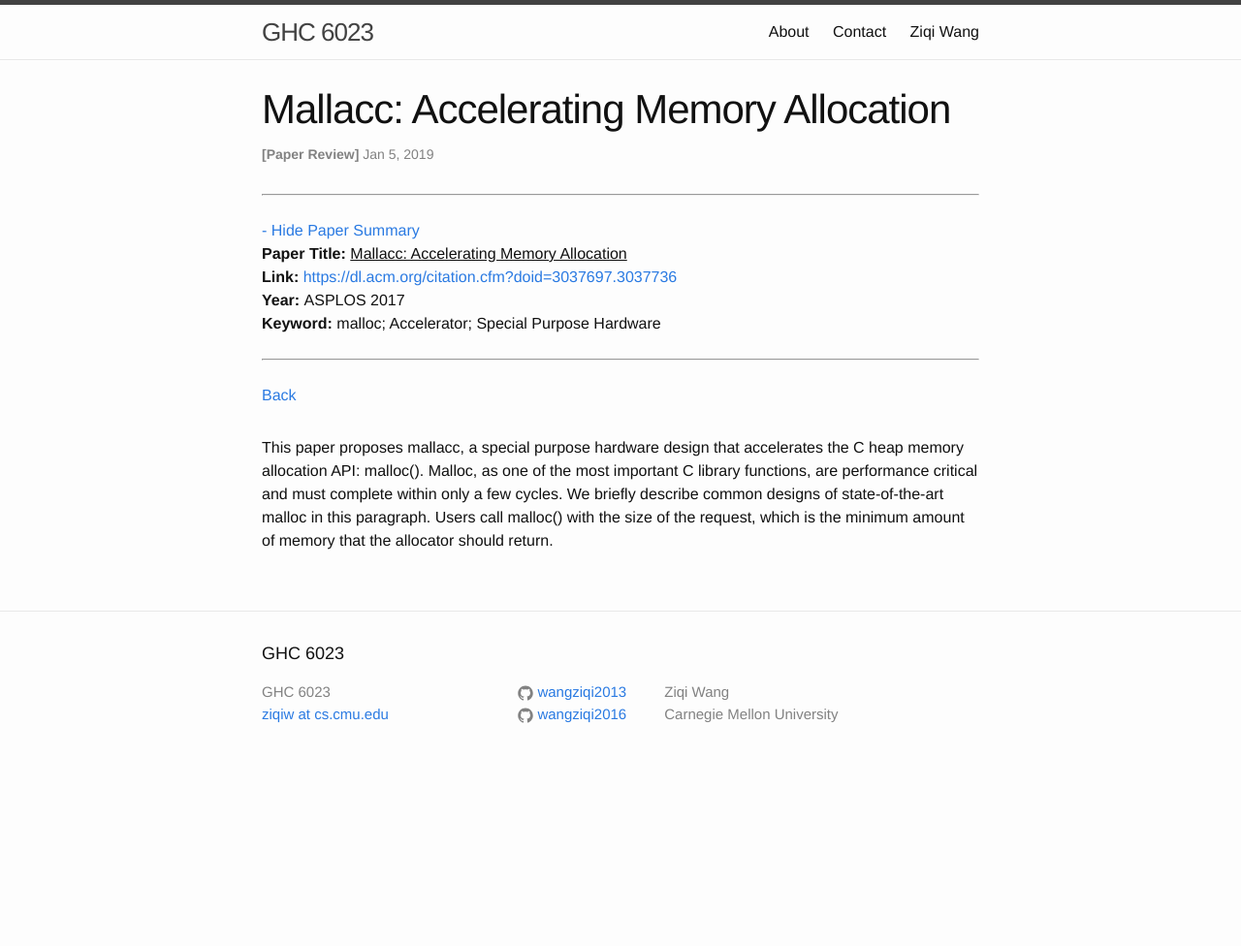
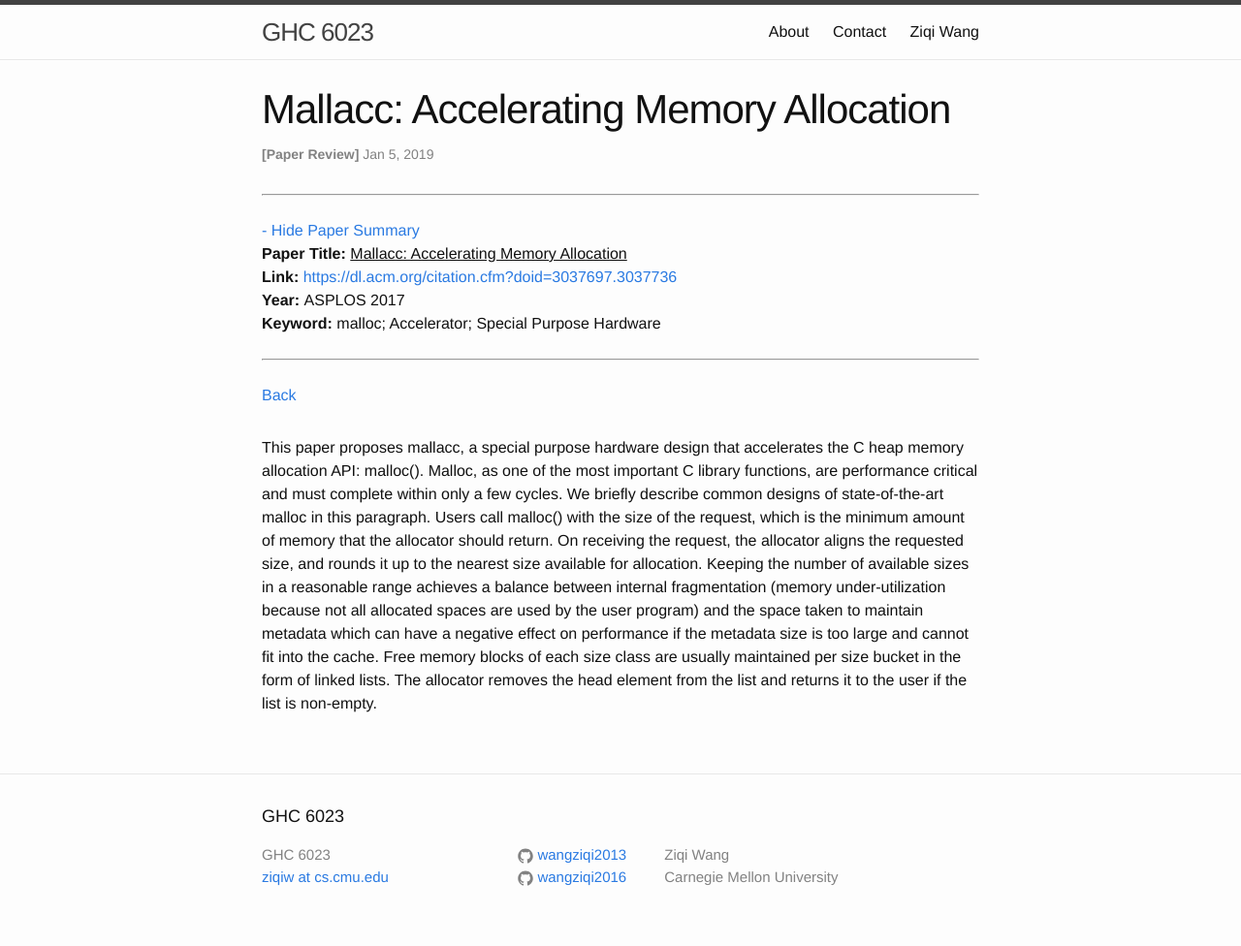
Before and after one commit to wangziqi2013/wangziqi2013.github.io, a Jekyll site: the page built from _posts/2019-01-05-mallacc.markdown, in a window 1280 px wide. Shown: the whole page at 97% size. Built offline with Jekyll 4.4.1, drawn with Linux system fonts in a browser that asks for light colours; before the commit the page ends 900 px from its top, so only the background shows below that.

Commit message:
Adding size buckets

```diff
--- a/_posts/2019-01-05-mallacc.markdown
+++ b/_posts/2019-01-05-mallacc.markdown
@@ -16,4 +16,10 @@ version_mgmt:
 This paper proposes mallacc, a special purpose hardware design that accelerates the C heap memory allocation API: malloc().
 Malloc, as one of the most important C library functions, are performance critical and must complete within only a few
 cycles. We briefly describe common designs of state-of-the-art malloc in this paragraph. Users call malloc() with the
-size of the request, which is the minimum amount of memory that the allocator should return.
+size of the request, which is the minimum amount of memory that the allocator should return. On receiving the request, the
+allocator aligns the requested size, and rounds it up to the nearest size available for allocation. Keeping the number of
+available sizes in a reasonable range achieves a balance between internal fragmentation (memory under-utilization because
+not all allocated spaces are used by the user program) and the space taken to maintain metadata which can have a negative
+effect on performance if the metadata size is too large and cannot fit into the cache. Free memory blocks of each size class
+are usually maintained per size bucket in the form of linked lists. The allocator removes the head element from the list
+and returns it to the user if the list is non-empty.
```
